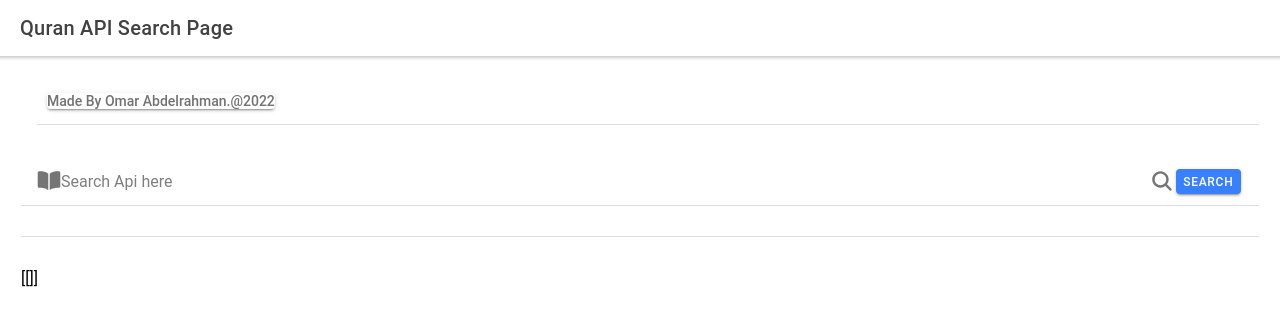
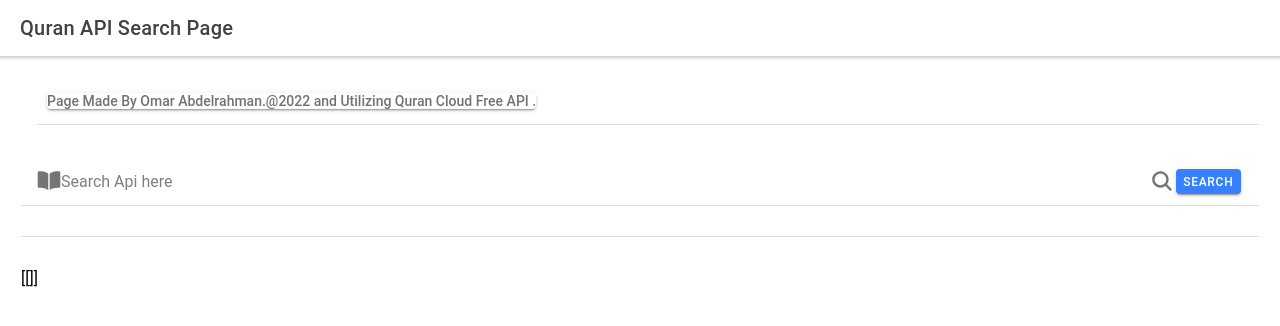
Before and after one commit to andgo-edu/quran-search-ionic6-react-type-script, a React (Create React App) app: page /search in a window 1280 px wide. Shown: the top 326 px of the page. Built offline with nearby package versions, Linux system fonts and the light colour scheme.

Commit message:
deployed-and-added-demo

```diff
--- a/src/pages/Search.tsx
+++ b/src/pages/Search.tsx
@@ -11,6 +11,7 @@ import {
   IonItem,
   IonItemDivider,
   IonPage,
+  IonRouterLink,
   IonRow,
   IonText,
   IonTitle,
@@ -80,7 +81,8 @@ const Search = () => {
               <IonItem>
                 <IonCard>
                   <IonCardSubtitle>
-                    Made By Omar Abdelrahman.@2022
+                    Page Made By Omar Abdelrahman.@2022
+and Utilizing Quran Cloud Free API .
                   </IonCardSubtitle>
                 </IonCard>
               </IonItem>
```
